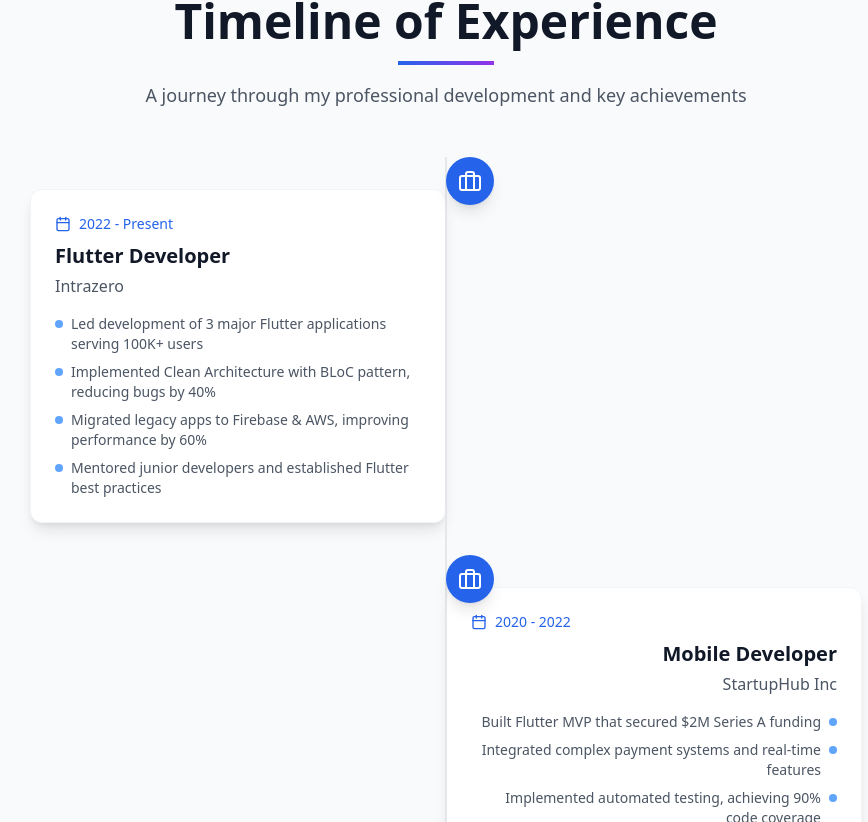
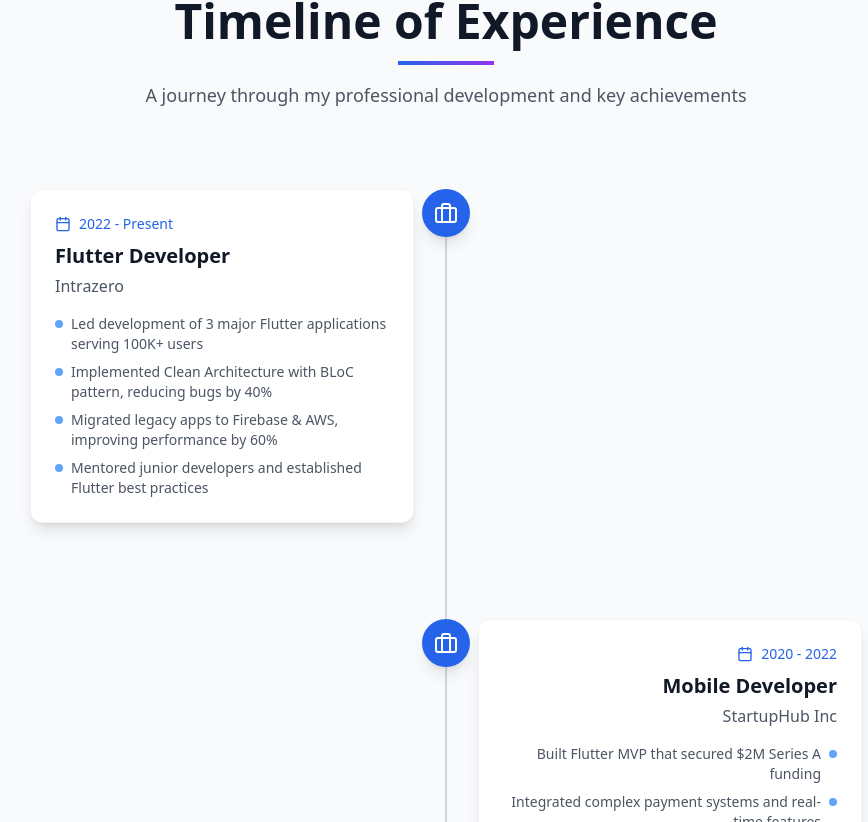
Before and after one commit to Mohamed-H-Essa/Mohamed-H-Essa.github.io, a React (Vite) app: page / in a window 1280 px wide. Shown: the part 2938-3760 px from the top of the page, without its empty margins (194-1062 px from the left). Built offline with nearby package versions, Linux system fonts and the light colour scheme.

Commit message:
fix timeline

```diff
--- a/src/components/sections/Timeline.tsx
+++ b/src/components/sections/Timeline.tsx
@@ -9,25 +9,27 @@ interface TimelineProps {
   data: TimelineItemType[];
 }
 
-const TimelineItem: React.FC<{ item: TimelineItemType; index: number }> = ({ item, index }) => {
+const TimelineItem: React.FC<{ item: TimelineItemType; index: number; isLast: boolean }> = ({ item, index, isLast }) => {
   const { ref, inView } = useInView({
     threshold: 0.1,
     triggerOnce: true,
   });
 
-  const isEven = index % 2 === 0;
+  return (
+    <div ref={ref} className="relative pb-8 last:pb-0">
+      {/* Timeline Line - Only show if not last item */}
+      {!isLast && (
+        <div className="absolute left-6 md:left-1/2 md:transform md:-translate-x-1/2 top-12 w-0.5 h-full bg-gray-300" />
+      )}
 
-  return (
-    <div ref={ref} className="relative">
-      {/* Timeline Line */}
-      <div className="absolute left-1/2 transform -translate-x-1/2 w-0.5 h-full bg-gray-200" />
-
+      {/* Mobile Layout */}
+      <div className="md:hidden flex items-start gap-4">
         {/* Timeline Node */}
         <motion.div
           variants={timelineItem}
           initial="hidden"
           animate={inView ? "visible" : "hidden"}
-        className="absolute left-1/2 transform -translate-x-1/2 w-12 h-12 bg-blue-600 rounded-full flex items-center justify-center shadow-lg z-10"
+          className="flex-shrink-0 w-12 h-12 bg-blue-600 rounded-full flex items-center justify-center shadow-lg z-10"
         >
           <Briefcase className="w-6 h-6 text-white" />
         </motion.div>
@@ -38,12 +40,8 @@ const TimelineItem: React.FC<{ item: TimelineItemType; index: number }> = ({ ite
           initial="hidden"
           animate={inView ? "visible" : "hidden"}
           transition={{ delay: 0.2 }}
-        className={`w-full flex ${isEven ? 'justify-start' : 'justify-end'}`}
+          className="flex-1 bg-white rounded-xl shadow-lg p-6 border border-gray-100"
         >
-        <div className={`w-full max-w-md ${isEven ? 'pr-8' : 'pl-8'} py-8`}>
-          <div className={`bg-white rounded-xl shadow-lg p-6 border border-gray-100 ${
-            !isEven ? 'text-right' : ''
-          }`}>
           <div className="flex items-center gap-2 text-blue-600 mb-2">
             <Calendar className="w-4 h-4" />
             <span className="text-sm font-medium">{item.period}</span>
@@ -57,24 +55,81 @@ const TimelineItem: React.FC<{ item: TimelineItemType; index: number }> = ({ ite
             {item.company}
           </p>
 
-            <ul className={`space-y-2 ${!isEven ? 'text-right' : ''}`}>
+          <ul className="space-y-2">
             {item.achievements.map((achievement, achievementIndex) => (
               <motion.li
                 key={achievementIndex}
-                  initial={{ opacity: 0, x: isEven ? -20 : 20 }}
-                  animate={inView ? { opacity: 1, x: 0 } : { opacity: 0, x: isEven ? -20 : 20 }}
+                initial={{ opacity: 0, x: -20 }}
+                animate={inView ? { opacity: 1, x: 0 } : { opacity: 0, x: -20 }}
                 transition={{ delay: 0.3 + achievementIndex * 0.1 }}
                 className="text-sm text-gray-600 flex items-start gap-2"
               >
-                  {isEven && <div className="w-2 h-2 bg-blue-400 rounded-full mt-1.5 flex-shrink-0" />}
+                <div className="w-2 h-2 bg-blue-400 rounded-full mt-1.5 flex-shrink-0" />
                 <span className="flex-1">{achievement}</span>
-                  {!isEven && <div className="w-2 h-2 bg-blue-400 rounded-full mt-1.5 flex-shrink-0" />}
+              </motion.li>
+            ))}
+          </ul>
+        </motion.div>
+      </div>
+
+      {/* Desktop Layout */}
+      <div className="hidden md:block">
+        {/* Timeline Node */}
+        <motion.div
+          variants={timelineItem}
+          initial="hidden"
+          animate={inView ? "visible" : "hidden"}
+          className="absolute left-1/2 top-8 transform -translate-x-full -ml-6 w-12 h-12 bg-blue-600 rounded-full flex items-center justify-center shadow-lg z-10"
+        >
+          <Briefcase className="w-6 h-6 text-white" />
+        </motion.div>
+
+        {/* Content - Alternating sides */}
+        <motion.div
+          variants={timelineItem}
+          initial="hidden"
+          animate={inView ? "visible" : "hidden"}
+          transition={{ delay: 0.2 }}
+          className={`flex ${index % 2 === 0 ? 'justify-start' : 'justify-end'}`}
+        >
+          <div className={`w-full max-w-md py-8 ${index % 2 === 0 ? 'pr-16' : 'pl-16'}`}>
+            <div className={`bg-white rounded-xl shadow-lg p-6 border border-gray-100 ${
+              index % 2 !== 0 ? 'text-right' : ''
+            }`}>
+              <div className={`flex items-center gap-2 text-blue-600 mb-2 ${
+                index % 2 !== 0 ? 'justify-end' : ''
+              }`}>
+                <Calendar className="w-4 h-4" />
+                <span className="text-sm font-medium">{item.period}</span>
+              </div>
+
+              <h3 className="text-xl font-semibold text-gray-900 mb-1">
+                {item.title}
+              </h3>
+
+              <p className="text-gray-600 font-medium mb-4">
+                {item.company}
+              </p>
+
+              <ul className={`space-y-2`}>
+                {item.achievements.map((achievement, achievementIndex) => (
+                  <motion.li
+                    key={achievementIndex}
+                    initial={{ opacity: 0, x: index % 2 === 0 ? -20 : 20 }}
+                    animate={inView ? { opacity: 1, x: 0 } : { opacity: 0, x: index % 2 === 0 ? -20 : 20 }}
+                    transition={{ delay: 0.3 + achievementIndex * 0.1 }}
+                    className="text-sm text-gray-600 flex items-start gap-2"
+                  >
+                    {index % 2 === 0 && <div className="w-2 h-2 bg-blue-400 rounded-full mt-1.5 flex-shrink-0" />}
+                    <span className="flex-1">{achievement}</span>
+                    {index % 2 !== 0 && <div className="w-2 h-2 bg-blue-400 rounded-full mt-1.5 flex-shrink-0" />}
                   </motion.li>
                 ))}
               </ul>
             </div>
           </div>
         </motion.div>
+      </div>
     </div>
   );
 };
@@ -108,7 +163,12 @@ const Timeline: React.FC<TimelineProps> = ({ data }) => {
           {/* Timeline */}
           <div className="relative space-y-0">
             {data.map((item, index) => (
-              <TimelineItem key={item.id} item={item} index={index} />
+              <TimelineItem
+                key={item.id}
+                item={item}
+                index={index}
+                isLast={index === data.length - 1}
+              />
             ))}
           </div>
         </motion.div>
```
Lines whose indentation alone changed are shown as unchanged.
